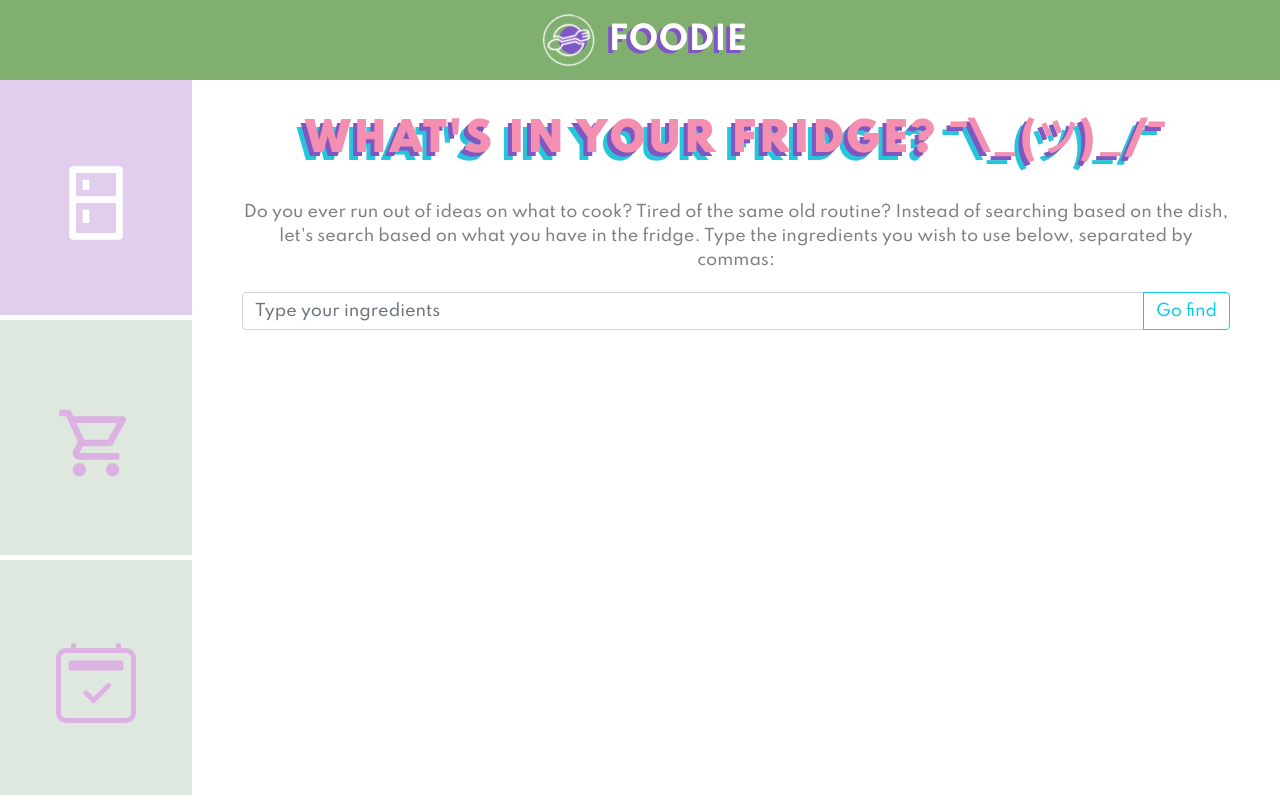
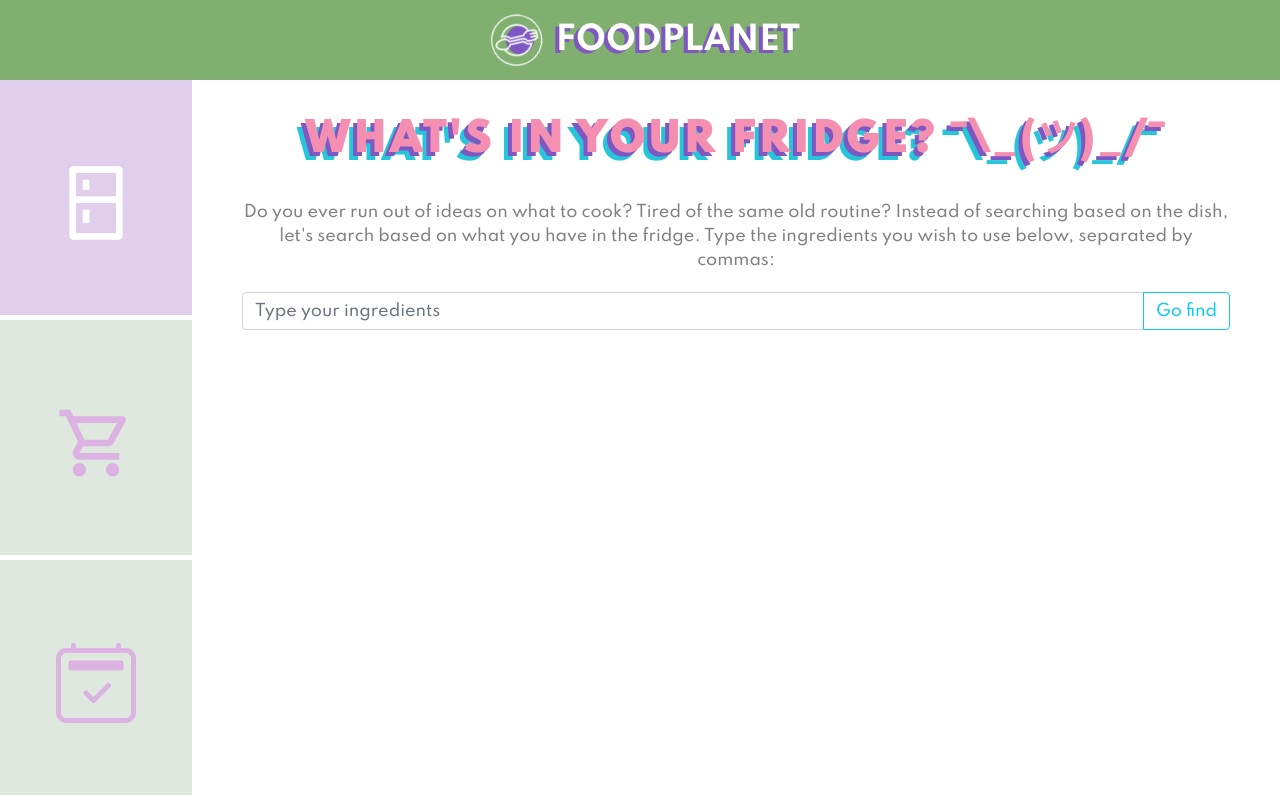
Before and after one commit to yejiweji/food_planet, a React (Create React App) app: page / in a window 1280 px wide. Built offline with nearby package versions, Linux system fonts and the light colour scheme.

Commit message:
rename app to food planet

```diff
--- a/package.json
+++ b/package.json
@@ -1,8 +1,8 @@
 {
-  "name": "foodie",
+  "name": "food_planet",
   "version": "0.1.0",
   "private": true,
-  "homepage": "https://yejiweji.github.io/foodie",
+  "homepage": "https://yejiweji.github.io/food_planet",
   "dependencies": {
     "@testing-library/jest-dom": "^5.16.1",
     "@testing-library/react": "^12.1.2",
--- a/public/index.html
+++ b/public/index.html
@@ -24,7 +24,7 @@
       work correctly both with client-side routing and a non-root public URL.
       Learn how to configure a non-root public URL by running `npm run build`.
     -->
-    <title>Foodie</title>
+    <title>Food Planet</title>
   </head>
   <body>
     <noscript>You need to enable JavaScript to run this app.</noscript>
--- a/src/Header.css
+++ b/src/Header.css
@@ -15,7 +15,7 @@
   height: 3.5vmin;
   width: 3.5vmin;
   position: absolute;
-  margin-left: -135px;
+  margin-left: -240px;
   border-radius: 50%;
 }
 
--- a/src/Header.js
+++ b/src/Header.js
@@ -6,7 +6,7 @@ function Header() {
   return (
     <header className="app_header">
         <img src={logo} className="app_logo" alt="logo" />
-        <p>Foodie</p>
+        <p>FoodPlanet</p>
     </header>
   );
 }
```
Also changed, not shown: public/manifest.json, 1 other file (tests, documents, lock files or other folders).
